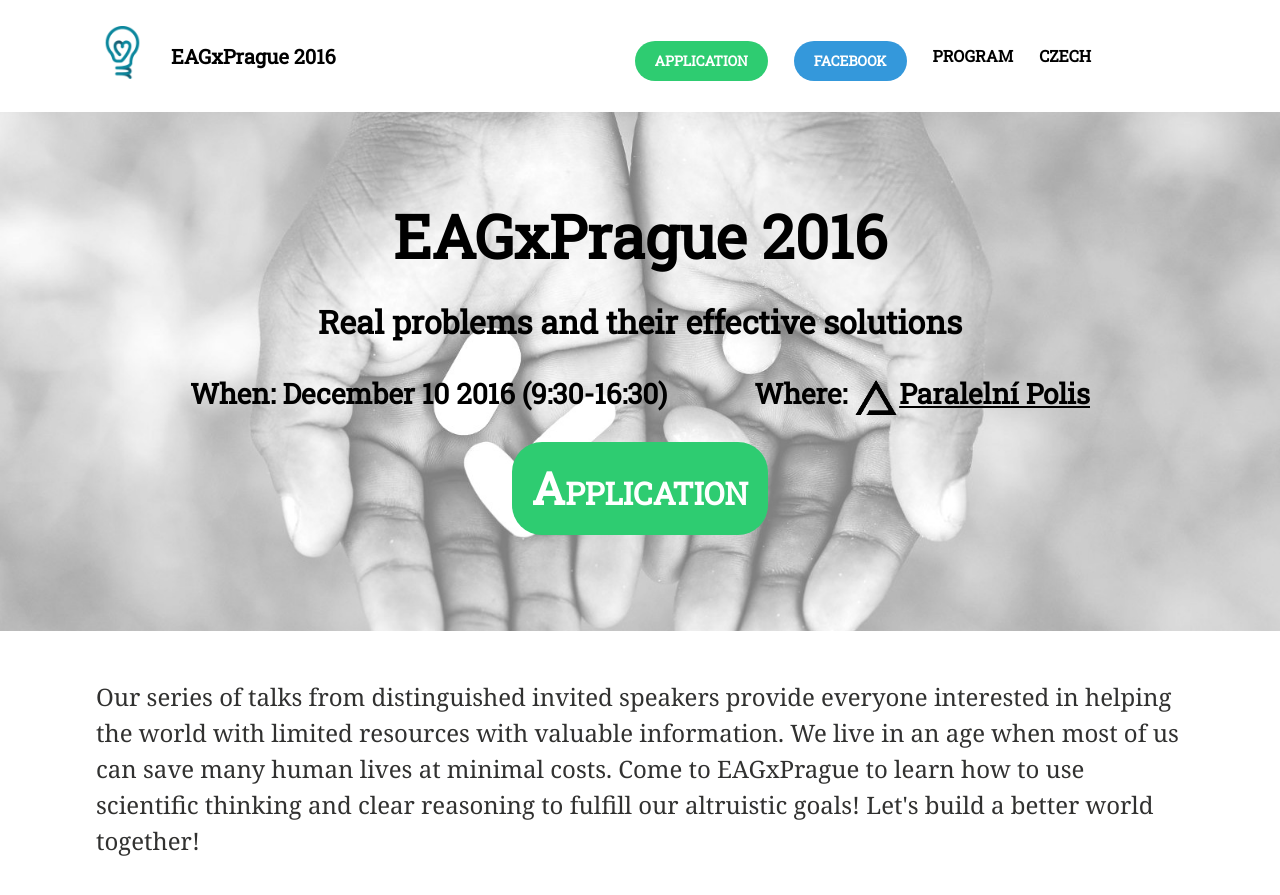
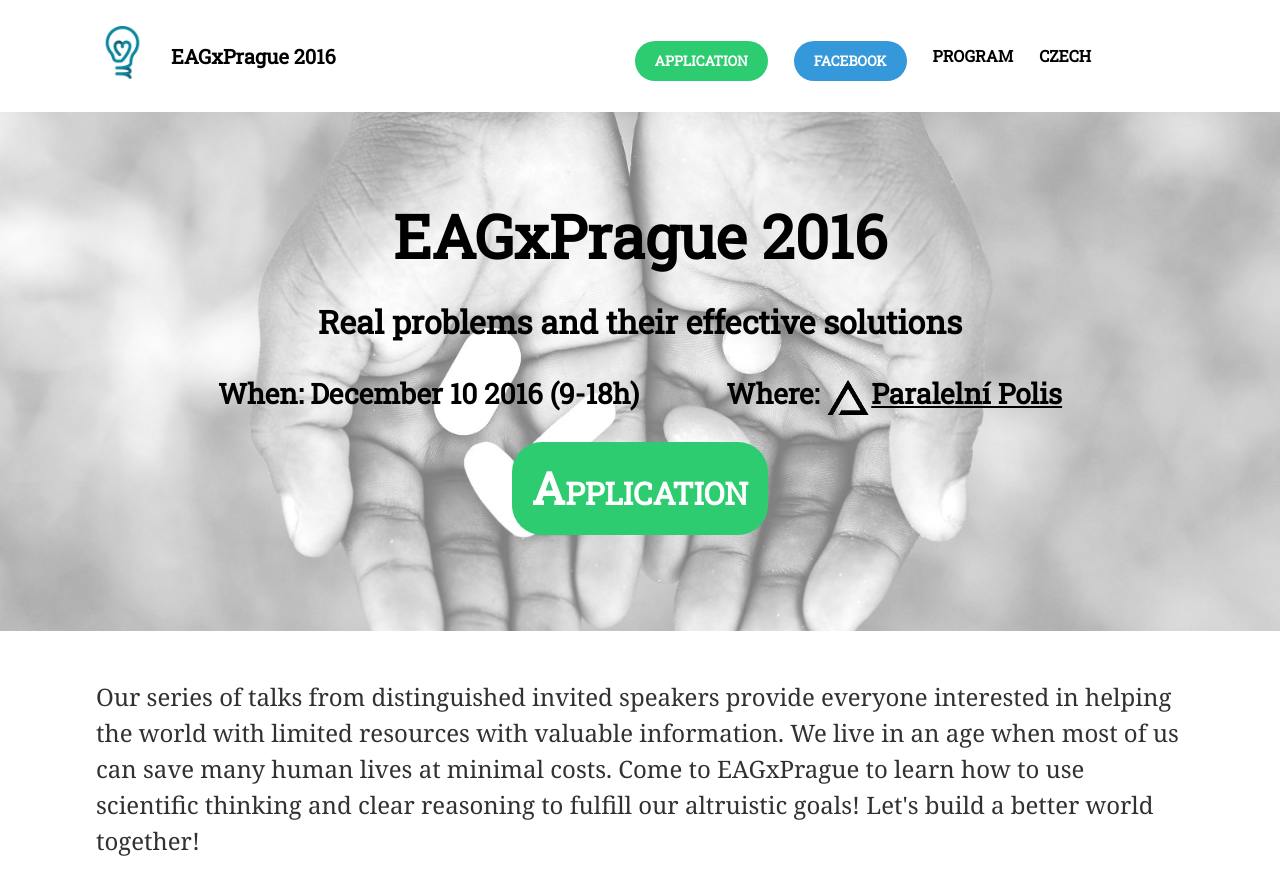
Before and after one commit to ea-czech-republic/eagxprague.org, a Jekyll site: the page built from english.md, in a window 1280 px wide and 900 px high. Shown: the top 895 px of the window. Built offline with Jekyll 4.4.1, drawn with Linux system fonts in a browser that asks for light colours; nearby versions of some CDN libraries.

Commit message:
Update home_en.html

```diff
--- a/_layouts/home_en.html
+++ b/_layouts/home_en.html
@@ -68,7 +68,7 @@
       <div class="wrap page-lead-content">
         <h1>EAGxPrague 2016</h1>
         <h2>Real problems and their effective solutions</h2>
-	<h3>When: December 10 2016 (9:30-16:30)<span style="display: inline-block; width: 80px;"></span> Where: <a
+	<h3>When: December 10 2016 (9-18h)<span style="display: inline-block; width: 80px;"></span> Where: <a
 	   href="https://www.paralelnipolis.cz/"><img src="images/pp-black-75.png">Paralelní Polis</a></h3>
 
 	<h3><a class="btn btn-success" id="primary-reg-button" href="https://goo.gl/forms/MdzZPwUsGf8e210P2">Application</a></h3>
```
